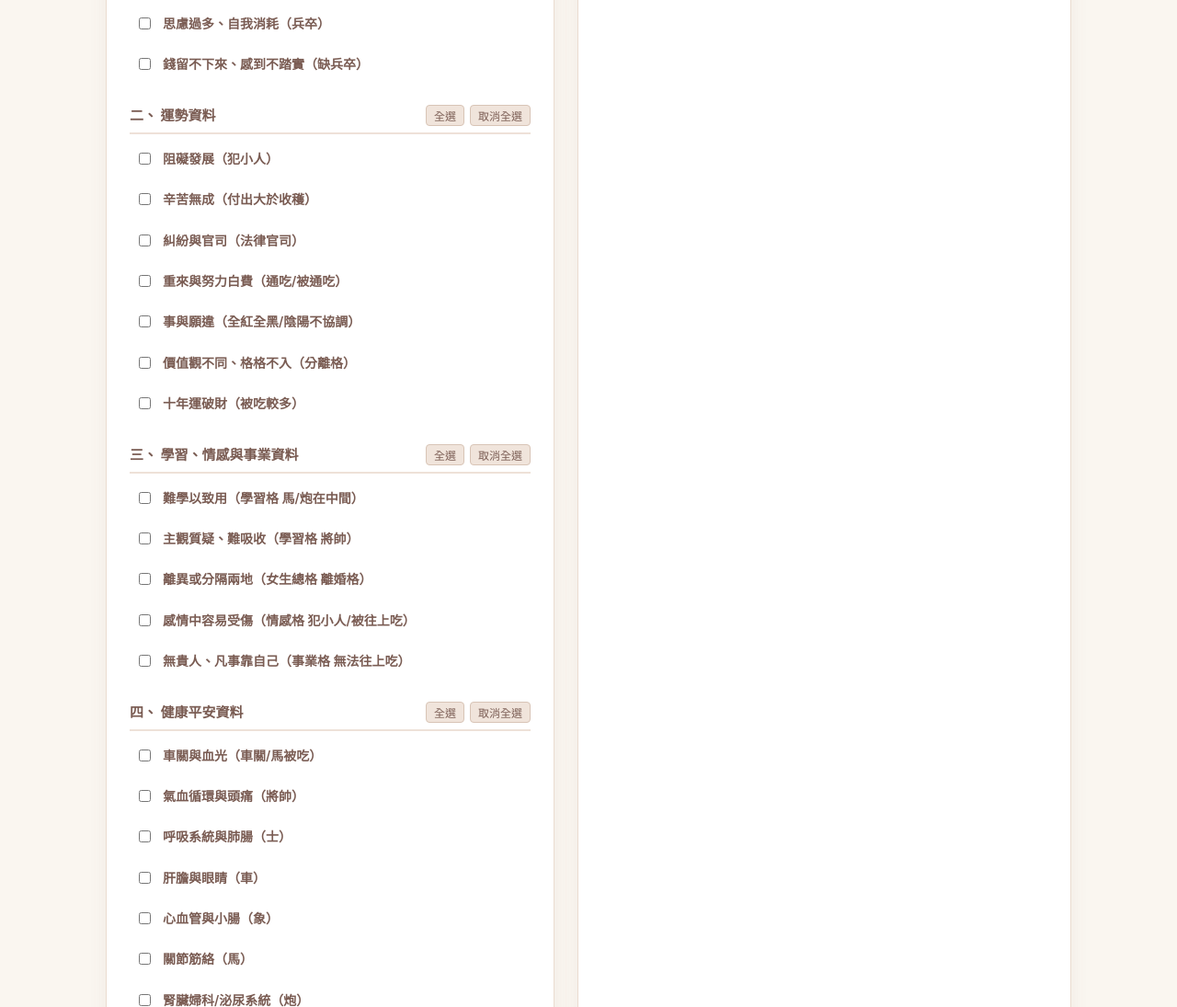
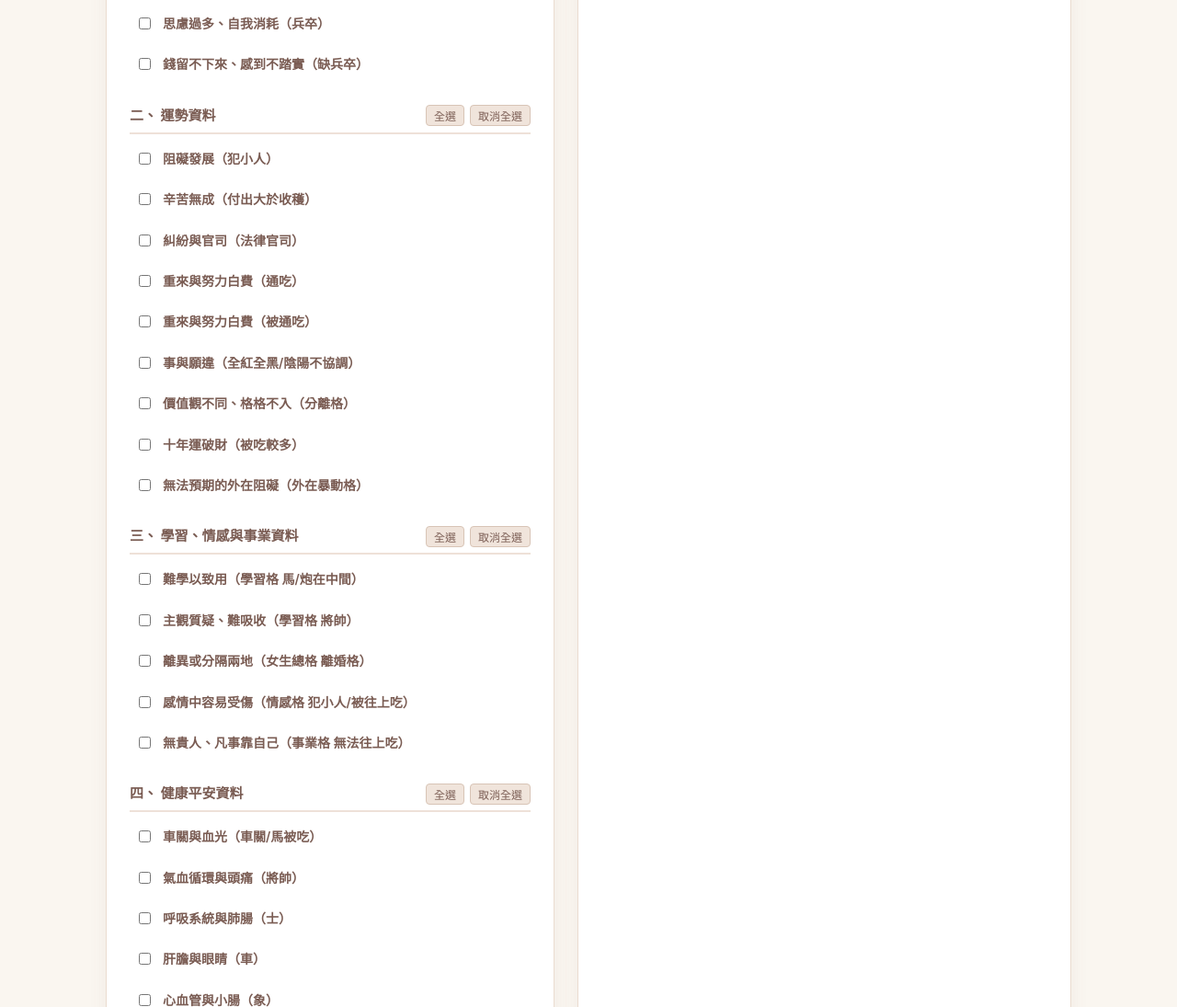
Before and after one commit to misskatesun/ccdiv, a plain HTML site: page index.html in a window 1280 px wide. Shown: the part 689-1784 px from the top of the page at 92% size. Drawn offline with Linux system fonts and the light colour scheme.

Commit message:
Update index.html

```diff
--- a/index.html
+++ b/index.html
@@ -750,10 +750,12 @@ const optionsData = [
             { id: "luck_1", label: "阻礙發展（犯小人）", clean: "被人事物境阻礙想要的發展", download: "我知道如何感到順流平靜、接納外境人事物、讓他們如其所是、人人皆是我的貴人" },
             { id: "luck_2", label: "辛苦無成（付出大於收穫）", clean: "付出大於收穫、總是要很辛苦", download: "我值得豐盛、我值得獲得我想要的、輕鬆就能豐盛、我知道有餘裕的感覺是什麼" },
             { id: "luck_3", label: "糾紛與官司（法律官司）", clean: "法律官司、糾紛、名譽受損", download: "我知道如何感到順流平靜、接納外境人事物、讓他們如其所是" },
-            { id: "luck_4", label: "重來與努力白費（通吃/被通吃）", clean: "重新來過、努力白費、總是要很辛苦", download: "我值得豐盛、我值得獲得我想要的、輕鬆就能豐盛、我知道有餘裕的感覺是什麼" },
+            { id: "luck_4_1", label: "重來與努力白費（通吃）", clean: "努力白費、總是要很辛苦，甚至歸零、時常要重新來過", download: "我值得豐盛、我值得獲得我想要的、輕鬆就能豐盛、我知道有餘裕的感覺是什麼、我知道一切的安排都是對我最好最理想的、我全然交托給宇宙" },
+            { id: "luck_4_2", label: "重來與努力白費（被通吃）", clean: "沒有主導權、努力白費、總是要很辛苦，甚至負債、歸零、時常要重新來過", download: "我值得豐盛、我值得獲得我想要的、輕鬆就能豐盛、我知道有餘裕的感覺是什麼、我知道一切的安排都是對我最好最理想的、我全然交托給宇宙" },
             { id: "luck_5", label: "事與願違（全紅全黑/陰陽不協調）", clean: "事與願違", download: "我知道如何感到順流平靜、接納自己、讓自己如其所是、我值得一切的美好" },
             { id: "luck_6", label: "價值觀不同、格格不入（分離格）", clean: "與人格格不入、價值觀不同、分隔兩地", download: "我知道如何感到順流平靜、接納外境人事物、讓他們如其所是、人人皆是我的貴人、我值得和志同道合的靈魂家人在一起" },
-            { id: "luck_7", label: "十年運破財（被吃較多）", clean: "破財", download: "我是豐盛的源頭、我值得豐盛、我知道有餘裕的感覺是什麼、擁有財富是安全的" }
+            { id: "luck_7", label: "十年運破財（被吃較多）", clean: "破財", download: "我是豐盛的源頭、我值得豐盛、我知道有餘裕的感覺是什麼、擁有財富是安全的" },
+            { id: "luck_8", label: "無法預期的外在阻礙（外在暴動格）", clean: "有無法預期的外在阻礙，可能是人、可能是事件", download: "我知道一切的安排都是對我最好最理想的、我全然交托給宇宙、我知道如何感到順流平靜、接納外境人事物、讓他們如其所是、人人皆是我的貴人" }
         ]
     },
     {
```
